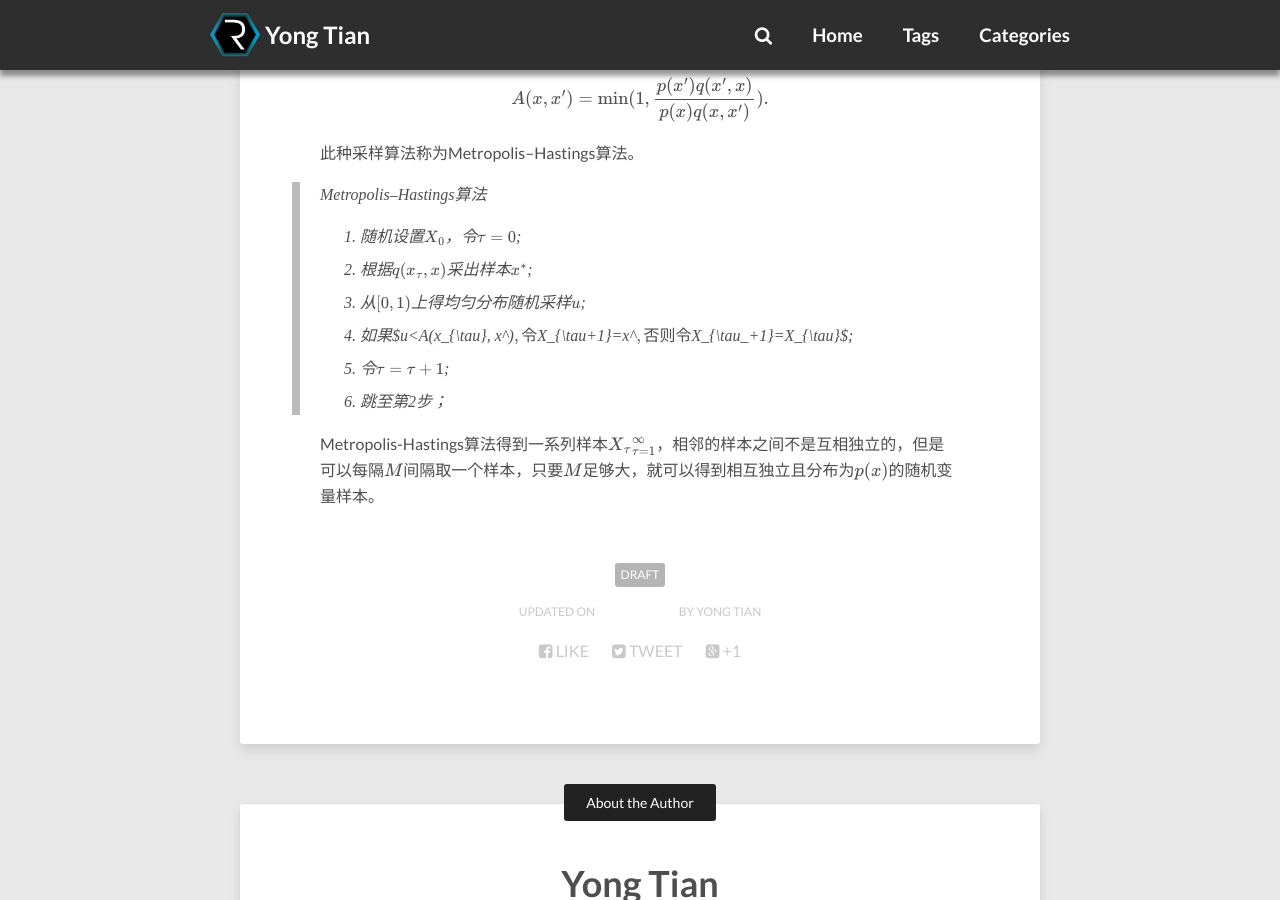
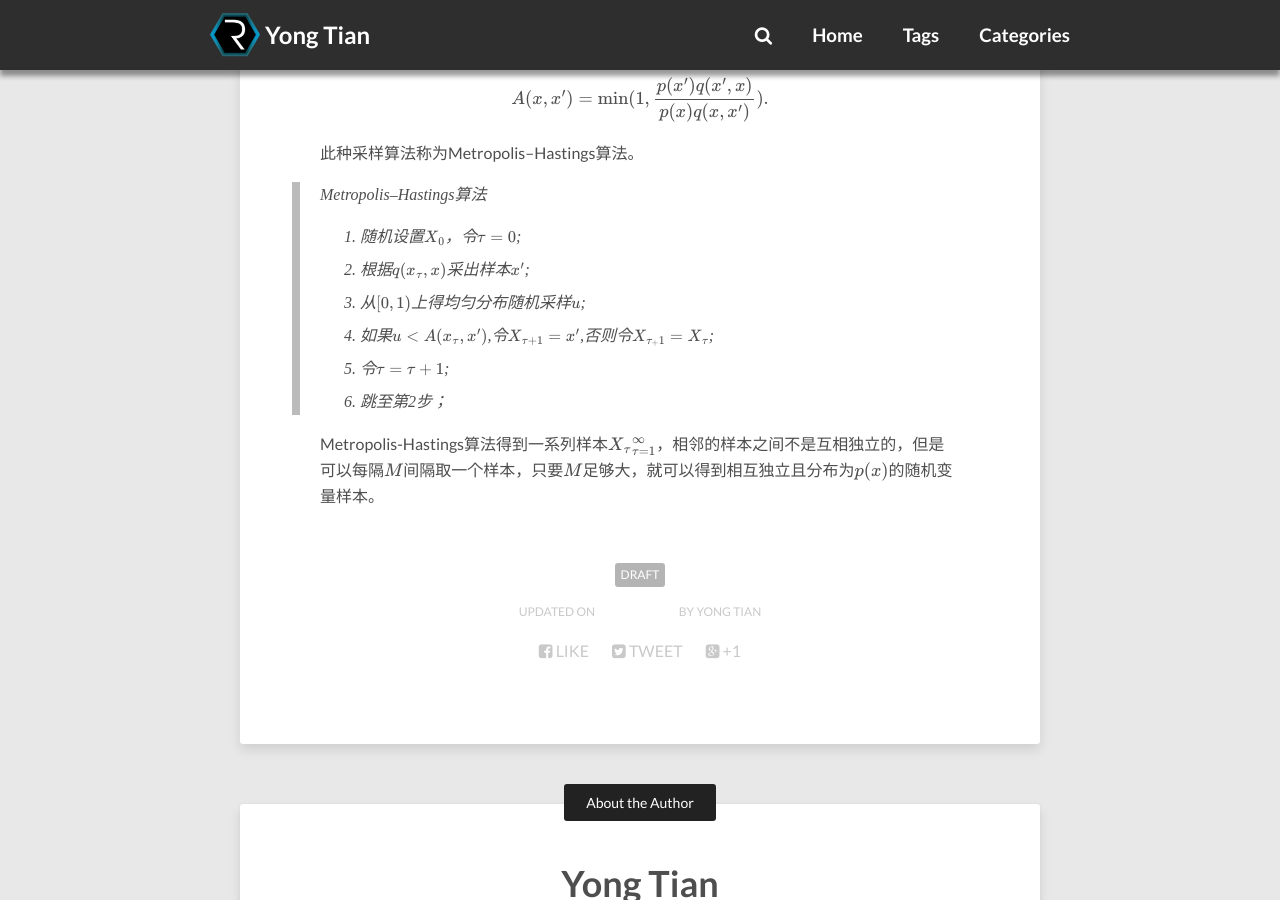
Before and after one commit to pawnty/pawnty.github.io, a Jekyll site: the page built from _posts/2016-06-18-mcmc.md, in a window 1280 px wide and 900 px high, scrolled down 4423 px. Built offline with Jekyll 4.4.1, drawn with Linux system fonts in a browser that asks for light colours; nearby versions of some CDN libraries; formulas are drawn with MathJax 3; comment, search, counter and statistics services are not loaded.

Commit message:
Published with https://stackedit.io/

```diff
--- a/_posts/2016-06-18-mcmc.md
+++ b/_posts/2016-06-18-mcmc.md
@@ -127,9 +127,9 @@ $$A(x, x')=\min(1, \frac{p(x')q(x', x)}{p(x)q(x, x')}).$$
 > Metropolis–Hastings算法
 >
 > 1. 随机设置$X_0$，令$\tau=0$;
-> 2. 根据$q(x_{\tau}, x)$采出样本$x^*$;
+> 2. 根据$q(x_{\tau}, x)$采出样本$x'$;
 > 3. 从$[0, 1)$上得均匀分布随机采样$u$;
-> 4. 如果$u<A(x_{\tau}, x^*)$,令$X_{\tau+1}=x^*$,否则令$X_{\tau_+1}=X_{\tau}$;
+> 4. 如果$u<A(x_{\tau}, x')$,令$X_{\tau+1}=x'$,否则令$X_{\tau_+1}=X_{\tau}$;
 > 5. 令$\tau = \tau + 1$;
 > 6. 跳至第2步；
 
```
